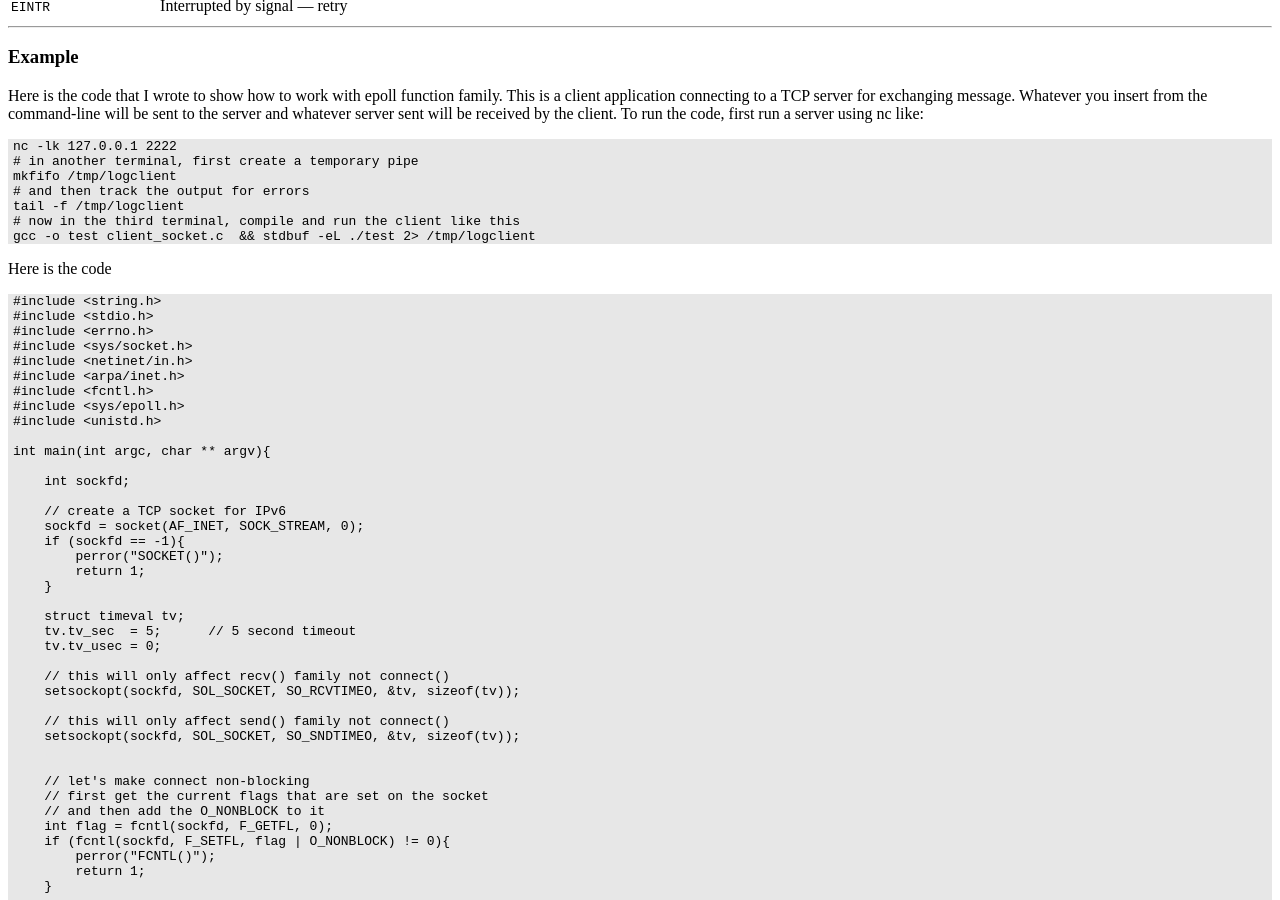
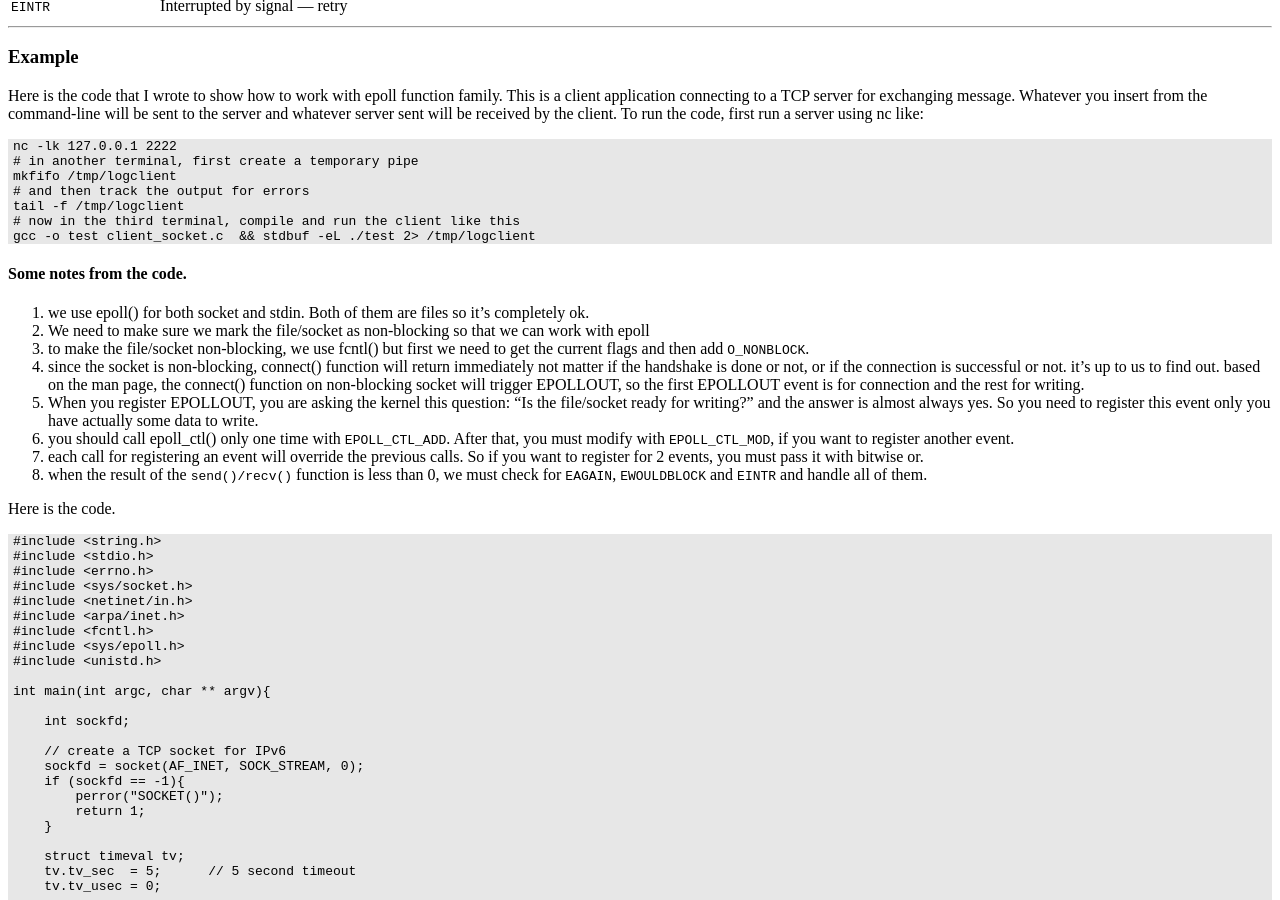
Before and after one commit to maroofi/maroofi.github.io, a Jekyll site: the page built from posts/sockets_in_linux.md, in a window 1280 px wide and 900 px high, scrolled down 11604 px. Built offline with Jekyll 4.4.1, drawn with Linux system fonts in a browser that asks for light colours; our own code applies the rules of GitHub Pages for plain Markdown files.

Commit message:
Update sockets_in_linux.md

````diff
--- a/posts/sockets_in_linux.md
+++ b/posts/sockets_in_linux.md
@@ -787,8 +787,19 @@ tail -f /tmp/logclient
 # now in the third terminal, compile and run the client like this
 gcc -o test client_socket.c  && stdbuf -eL ./test 2> /tmp/logclient
 ```
+#### Some notes from the code.
 
-Here is the code
+1. we use epoll() for both socket and stdin. Both of them are files so it's completely ok.
+2. We need to make sure we mark the file/socket as non-blocking so that we can work with epoll
+3. to make the file/socket non-blocking, we use fcntl() but first we need to get the current flags and then add `O_NONBLOCK`.
+4. since the socket is non-blocking, connect() function will return immediately not matter if the handshake is done or not, or if the connection is successful or not. it's up to us to find out. based on the man page, the connect() function on non-blocking socket will trigger EPOLLOUT, so the first EPOLLOUT event is for connection and the rest for writing.
+5. When you register EPOLLOUT, you are asking the kernel this question: "Is the file/socket ready for writing?" and the answer is almost always yes. So you need to register this event only you have actually some data to write.
+6. you should call epoll_ctl() only one time with `EPOLL_CTL_ADD`. After that, you must modify with `EPOLL_CTL_MOD`, if you want to register another event.
+7. each call for registering an event will override the previous calls. So if you want to register for 2 events, you must pass it with bitwise or.
+8. when the result of the `send()/recv()` function is less than 0, we must check for `EAGAIN`, `EWOULDBLOCK` and `EINTR` and handle all of them.
+
+
+Here is the code.
 ```c
 #include <string.h>
 #include <stdio.h>
````
